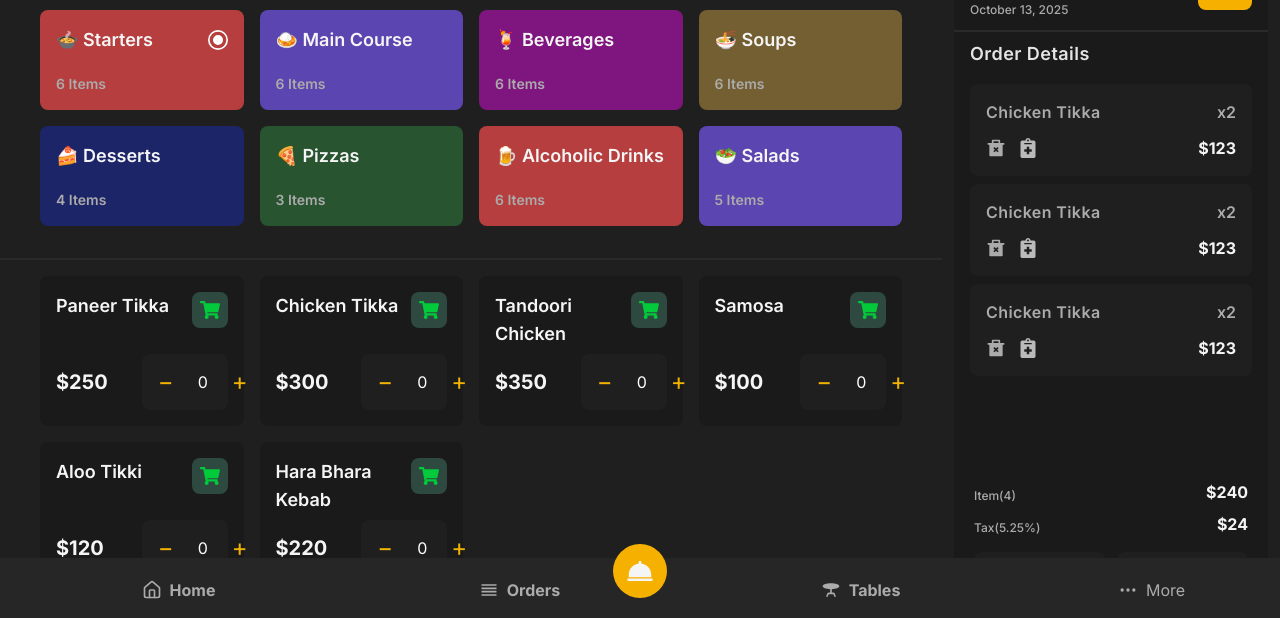
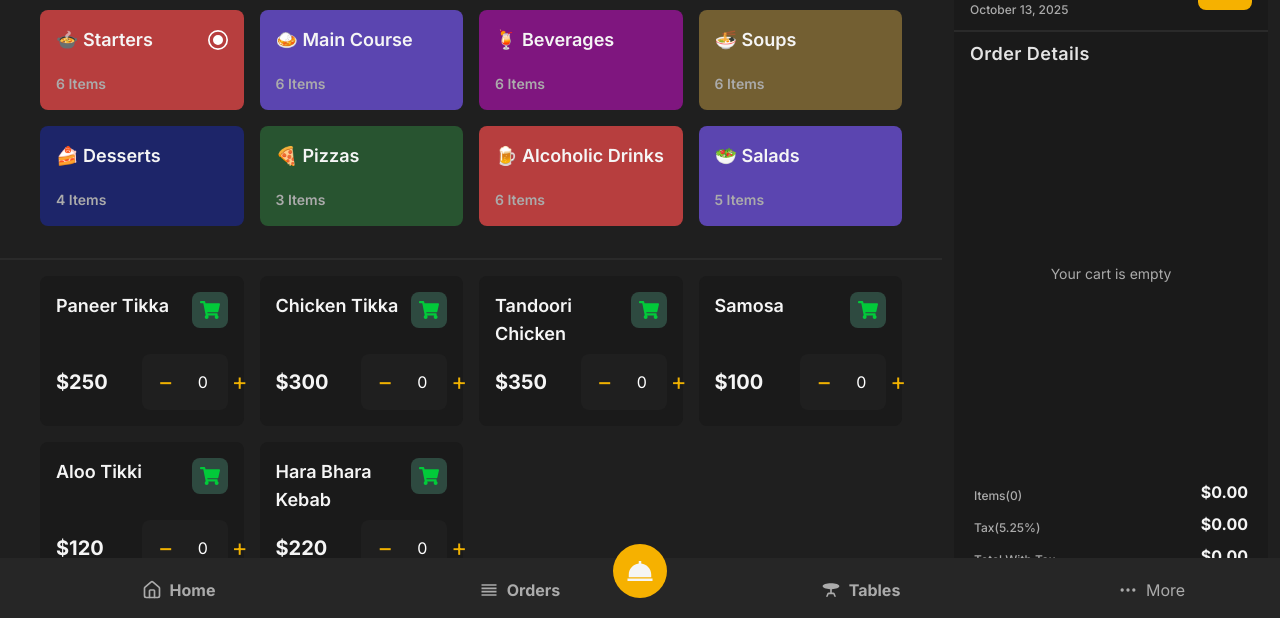
Before and after one commit to barakkenny/Transactly, a React (Vite) app: page /menu in a window 1280 px wide. Shown: the part 178-796 px from the top of the page. Built offline with nearby package versions, Linux system fonts and the light colour scheme.

Commit message:
Added add to, remove from cart functionality

```diff
--- a/src/components/menu/Bill.jsx
+++ b/src/components/menu/Bill.jsx
@@ -1,15 +1,28 @@
 import React from 'react'
+// import { getTotalPrice } from '../../redux/slices/cartSlice'
+import { useSelector } from 'react-redux'
+import { getTotalPrice } from '../../redux/slices/cartSlice';
 
 const Bill = () => {
+  const cartData = useSelector((state) => state.cart);
+  const total = useSelector(getTotalPrice);
+  const taxRate = 5.25;
+  const tax = (total * taxRate) / 100;
+  const totalPriceWithTax = total + tax
+
   return (
     <>
       <div className='flex items-center justify-between px-5 mt-2'>
-        <p className='text-xs text-[#ababab] font-medium mt-2'>Item(4)</p>
-        <h1 className='text-[#f5f5f5] text-md font-bold'>$240</h1>
+        <p className='text-xs text-[#ababab] font-medium mt-2'>Items({cartData.length})</p>
+        <h1 className='text-[#f5f5f5] text-md font-bold'>${total.toFixed(2)}</h1>
       </div>
       <div className='flex items-center justify-between px-5 mt-2'>
         <p className='text-xs text-[#ababab] font-medium mt-2'>Tax(5.25%)</p>
-        <h1 className='text-[#f5f5f5] text-md font-bold'>$24</h1>
+        <h1 className='text-[#f5f5f5] text-md font-bold'>${tax.toFixed(2)}</h1>
+      </div>
+      <div className='flex items-center justify-between px-5 mt-2'>
+        <p className='text-xs text-[#ababab] font-medium mt-2'>Total With Tax</p>
+        <h1 className='text-[#f5f5f5] text-md font-bold'>${totalPriceWithTax.toFixed(2)}</h1>
       </div>
       <div className='flex items-center gap-3 px-5 mt-4'>
         <button className='bg-[#1f1f1f] px-4 py-3 w-full rounded-lg text-[#ababab] font-semibold'>Cash</button>
--- a/src/components/menu/CartInfo.jsx
+++ b/src/components/menu/CartInfo.jsx
@@ -1,23 +1,51 @@
 import { FaNotesMedical, FaUserCircle } from "react-icons/fa"
 import {RiDeleteBin2Fill } from "react-icons/ri"
+import { useDispatch, useSelector } from "react-redux";
+import { removeItems } from "../../redux/slices/cartSlice";
+import { useEffect, useRef } from "react";
 
 const CartInfo = () => {
+  const dispatch = useDispatch()
+  const scrollRef = useRef()
+
+  const cartData = useSelector((state) => state.cart)
+
+  const removeItemInCart = (itemId) => {
+    dispatch(removeItems(itemId))
+  }
+
+  useEffect(() => {
+    if(scrollRef.current){
+      scrollRef.current.scrollTo({
+        top: scrollRef.current.scrollHeight,
+        behavior: "smooth"
+      })
+
+    }
+  })
+
   return (
     <div className="px-4 py-2">
       <h1 className="text-lg text-[#e4e4e4] font-semibold tracking-wide">
         Order Details
       </h1>
-      <div className="mt-4 overflow-y-scroll scrollbar-hide h-[380px]">
-        <div className="bg-[#1f1f1f] rounded-lg px-4 py-4 mb-2">
+      <div className="mt-4 overflow-y-scroll scrollbar-hide h-[380px]" ref={scrollRef}>
+
+          {cartData.length === 0 ? (
+            <p className="h-[380px] text-[#ababab] text-sm flex justify-center items-center">Your cart is empty</p>
+          ) : (
+            cartData.map((item) => (
+              <div key={item.id} className="bg-[#1f1f1f] rounded-lg px-4 py-4 mb-2">
           <div className="flex items-center justify-between">
             <h1 className="text-[#ababab] font-semibold tracking-wide text-md">
-              Chicken Tikka
+              {item.name}
             </h1>
-            <p className="text-[#ababab] font-semibold">x2</p>
+            <p className="text-[#ababab] font-semibold">x{item.quantity}</p>
           </div>
           <div className="flex items-center justify-between mt-3">
             <div className="flex items-center gap-3">
               <RiDeleteBin2Fill
+              onClick={()=> removeItemInCart(item.id)}
                 className="text-[#ababab] cursor-pointer"
                 size={20}
               />
@@ -26,51 +54,10 @@
                 size={20}
               />
             </div>
-            <p className="text-[#f5f5f5] text-md font-bold">$123</p>
+            <p className="text-[#f5f5f5] text-md font-bold">${item.price}</p>
           </div>
         </div>
-        <div className="bg-[#1f1f1f] rounded-lg px-4 py-4 mb-2">
-          <div className="flex items-center justify-between">
-            <h1 className="text-[#ababab] font-semibold tracking-wide text-md">
-              Chicken Tikka
-            </h1>
-            <p className="text-[#ababab] font-semibold">x2</p>
-          </div>
-          <div className="flex items-center justify-between mt-3">
-            <div className="flex items-center gap-3">
-              <RiDeleteBin2Fill
-                className="text-[#ababab] cursor-pointer"
-                size={20}
-              />
-              <FaNotesMedical
-                className="text-[#bababa] cursor-pointer"
-                size={20}
-              />
-            </div>
-            <p className="text-[#f5f5f5] text-md font-bold">$123</p>
-          </div>
-        </div>
-        <div className="bg-[#1f1f1f] rounded-lg px-4 py-4 mb-2">
-          <div className="flex items-center justify-between">
-            <h1 className="text-[#ababab] font-semibold tracking-wide text-md">
-              Chicken Tikka
-            </h1>
-            <p className="text-[#ababab] font-semibold">x2</p>
-          </div>
-          <div className="flex items-center justify-between mt-3">
-            <div className="flex items-center gap-3">
-              <RiDeleteBin2Fill
-                className="text-[#ababab] cursor-pointer"
-                size={20}
-              />
-              <FaNotesMedical
-                className="text-[#bababa] cursor-pointer"
-                size={20}
-              />
-            </div>
-            <p className="text-[#f5f5f5] text-md font-bold">$123</p>
-          </div>
-        </div>
+          )))}
       </div>
     </div>
   );
--- a/src/components/menu/MenuContainer.jsx
+++ b/src/components/menu/MenuContainer.jsx
@@ -2,11 +2,14 @@
 import { menus } from '../../constants'
 import { GrRadialSelected } from 'react-icons/gr'
 import { FaShoppingCart } from 'react-icons/fa'
+import { useDispatch } from 'react-redux'
+import { addItems } from '../../redux/slices/cartSlice'
 
 const MenuContainer = () => {
     const [selected, setSelected] = useState(menus[0])
     const [itemCount, setItemCount] = useState(0)
     const [itemId, setItemId] = useState()
+    const dispatch = useDispatch();
 
       const increment = (id) => {
         setItemId(id)
@@ -18,6 +21,23 @@
         if(itemCount <= 0) return;
         setItemCount((prev) => prev - 1);
       }
+
+      const addToCart = (item) => {
+        if(itemCount === 0) return;
+
+        const {name, price} = item;
+        const newObj = {
+          id: new Date(),
+          name,
+          pricePerQuantity: price,
+          quantity: itemCount,
+          price: price * itemCount,
+        }
+
+        dispatch(addItems(newObj));
+        setItemCount(0)
+      }
+
 
   return (
     <>
@@ -43,23 +63,23 @@
     <hr className='border-[#2a2a2a] border-t-2 mt-4'/>
 
     <div className='grid grid-cols-4 gap-4 px-10 py-4 w-[100%]'>
-      {selected?.items.map((menu) => (
-        <div key={menu.id} className='flex flex-col items-start justify-between p-4 rounded-lg h-[150px] cursor-pointer hover:bg-[#2a2a2a] bg-[#1a1a1a]'
+      {selected?.items.map((item) => (
+        <div key={item.id} className='flex flex-col items-start justify-between p-4 rounded-lg h-[150px] cursor-pointer hover:bg-[#2a2a2a] bg-[#1a1a1a]'
         >
           <div className="flex items-start justify-between w-full">
-            <h1 className='text-[#f5f5f5] text-lg font-semibold'>{menu.name}</h1>
-            <button className="bg-[#2e4a40] text-[#02ca3a] p-2 rounded-lg cursor-pointer"><FaShoppingCart size={20} /></button>
+            <h1 className='text-[#f5f5f5] text-lg font-semibold'>{item.name}</h1>
+            <button onClick={()=> addToCart(item)} className="bg-[#2e4a40] text-[#02ca3a] p-2 rounded-lg cursor-pointer"><FaShoppingCart size={20} /></button>
           </div>
 
             <div className='flex items-center justify-between w-full'>
-            <p className='text-[#f5f5f5] text-xl font-bold'>${menu.price} </p>
+            <p className='text-[#f5f5f5] text-xl font-bold'>${item.price} </p>
             <div className="flex items-center justify-between bg-[#1f1f1f] px-4 py-3 rounded-lg gap-6 w-[50%]">
             <button
-            onClick={()=> decrement(menu.id)}
+            onClick={()=> decrement(item.id)}
             className="text-yellow-500 text-2xl">&minus;</button>
-            <span className="text-white">{menu.id === itemId ? itemCount : "0"}</span>
+            <span className="text-white">{item.id === itemId ? itemCount : "0"}</span>
             <button
-            onClick={()=> increment(menu.id)}
+            onClick={()=> increment(item.id)}
             className="text-yellow-500 text-2xl">&#43;</button>
           </div>
             </div>
--- /dev/null
+++ b/src/redux/slices/cartSlice.js
@@ -0,0 +1,23 @@
+import { createSlice } from "@reduxjs/toolkit";
+
+const initialState = [];
+
+const cartSlice = createSlice({
+    name: 'cart',
+    initialState,
+    reducers: {
+        addItems: (state, action) => {
+            state.push(action.payload);
+        },
+        removeItems: (state, action) => {
+            return state.filter((item) => item.id !== action.payload);
+        },
+        totalPrice: (state) => {
+            return state.reduce((total, item) => (total + item.price), 0)
+        }
+    }
+})
+
+export const getTotalPrice = (state) => state.cart.reduce((total, item) => total + item.price, 0)
+export const { addItems, removeItems } = cartSlice.actions;
+export default cartSlice.reducer;
--- a/src/redux/store.js
+++ b/src/redux/store.js
@@ -1,9 +1,11 @@
 import { configureStore } from "@reduxjs/toolkit";
 import customerSlice from "./slices/customerSlice"
+import cartSlice from './slices/cartSlice'
 
 const store = configureStore({
     reducer: {
-        customer: customerSlice
+        customer: customerSlice,
+        cart: cartSlice
     },
 
     devTools: import.meta.env.NODE_ENV !== "production"
```
